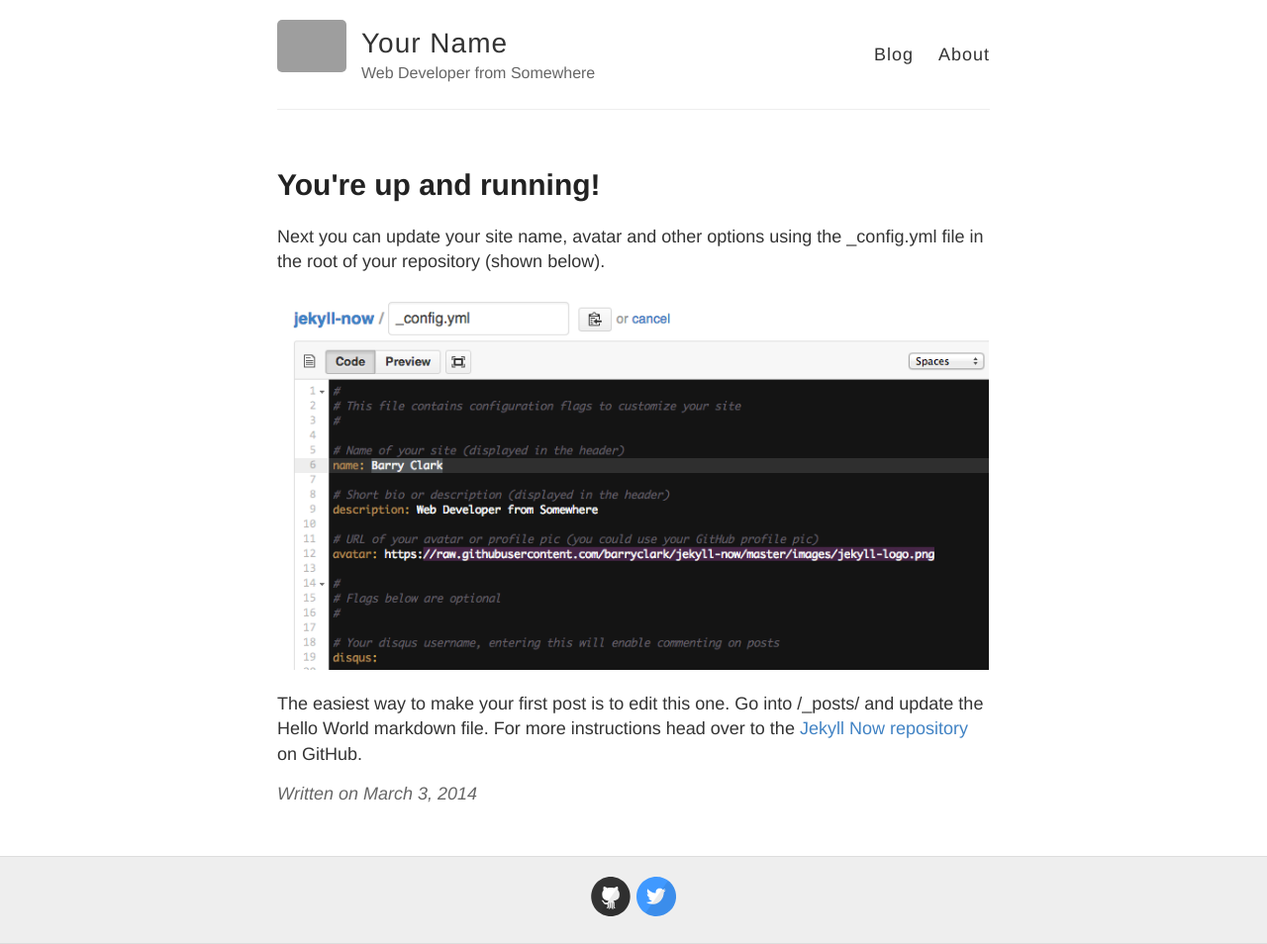
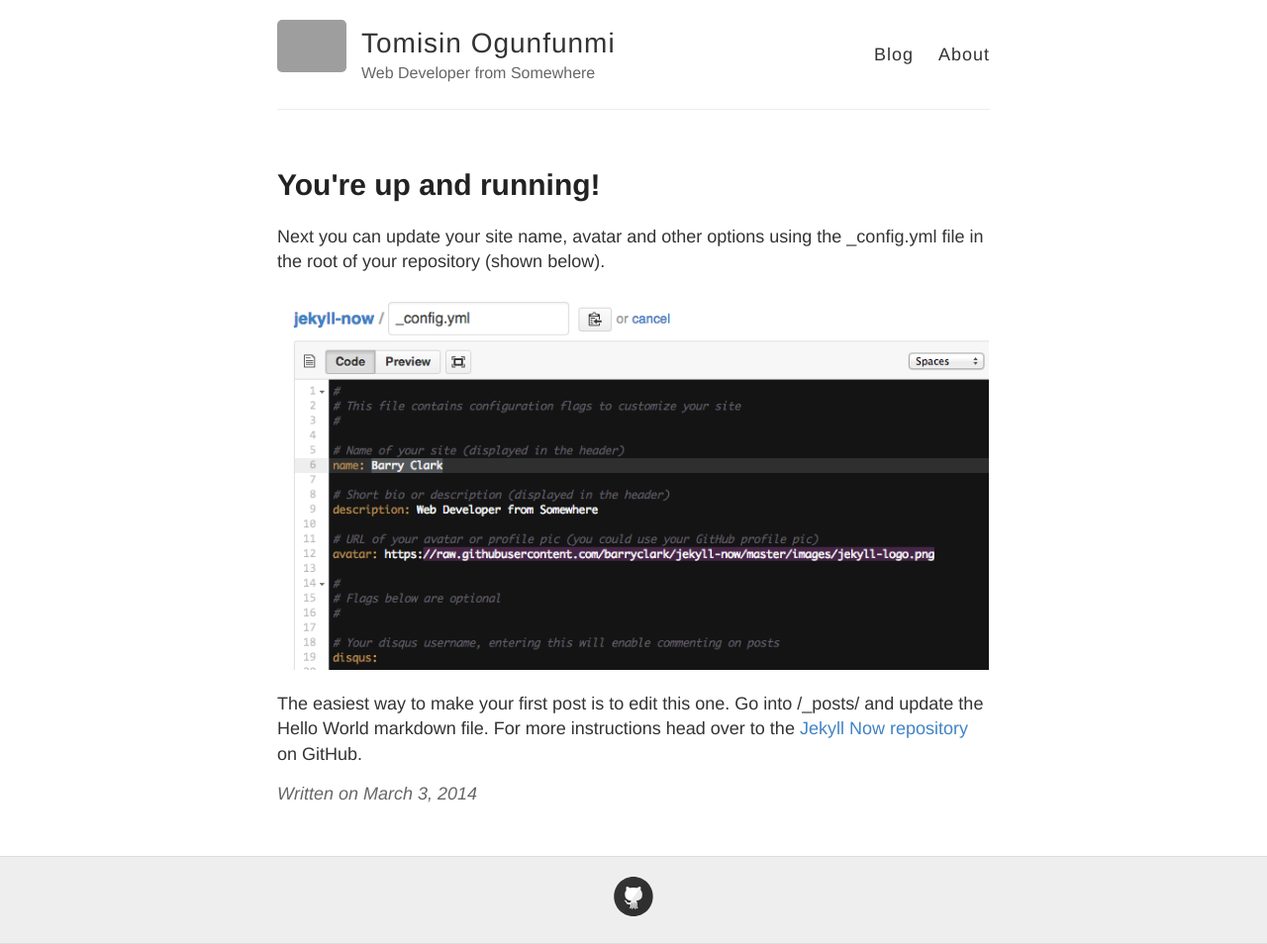
Before and after one commit to Tomisin123/Tomisin123.github.io, a Jekyll site: the page built from _posts/2014-3-3-Hello-World.md, in a window 1280 px wide. Shown: the whole page at 99% size. Built offline with Jekyll 4.4.1, drawn with Linux system fonts in a browser that asks for light colours; part of the change alters nothing that is shown; grey boxes are pictures that could not be loaded.

Commit message:
Changed Name

```diff
--- a/_config.yml
+++ b/_config.yml
@@ -3,7 +3,7 @@
 #
 
 # Name of your site (displayed in the header)
-name: Your Name
+name: Tomisin Ogunfunmi
 
 # Short bio or description (displayed in the header)
 description: Web Developer from Somewhere
@@ -21,12 +21,12 @@ footer-links:
   email:
   facebook:
   flickr:
-  github: barryclark/jekyll-now
+  github: Tomisin123
   instagram:
   linkedin:
   pinterest:
   rss: # just type anything here for a working RSS icon
-  twitter: jekyllrb
+  twitter:
   stackoverflow: # your stackoverflow profile, e.g. "users/50476/bart-kiers"
   youtube: # channel/<your_long_string> or user/<user-name>
   googleplus: # anything in your profile username that comes after plus.google.com/
```
